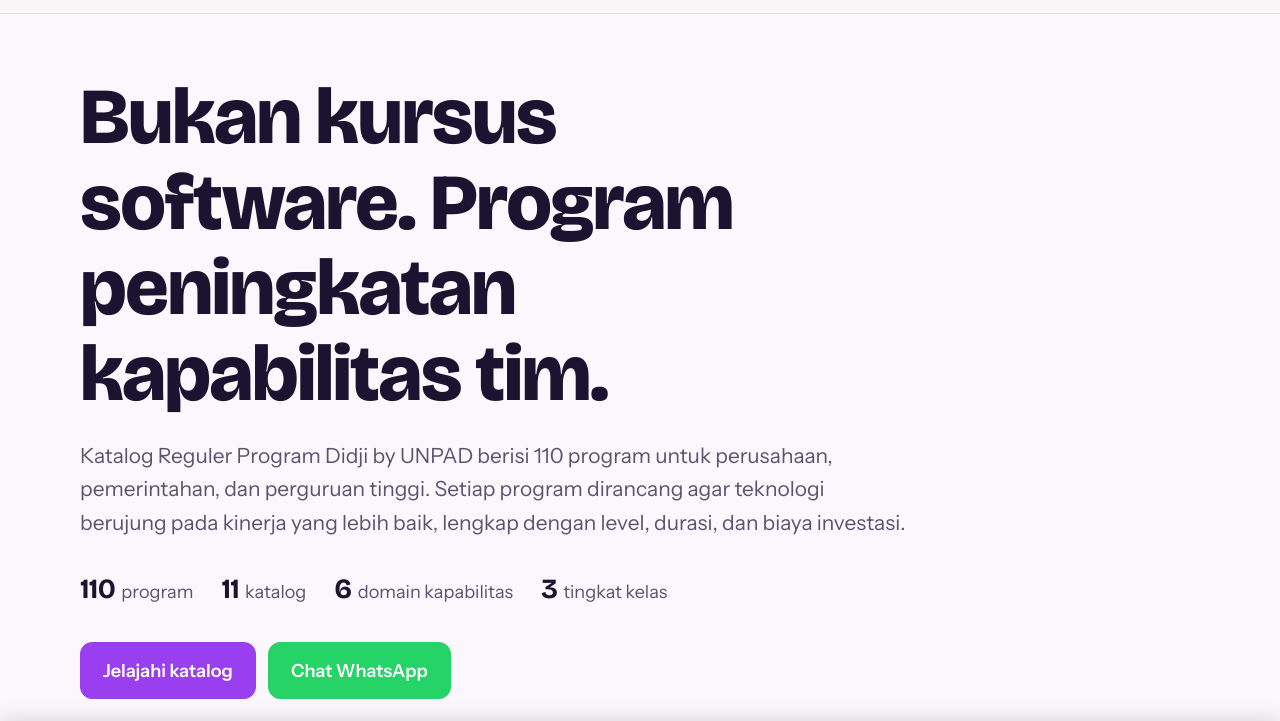
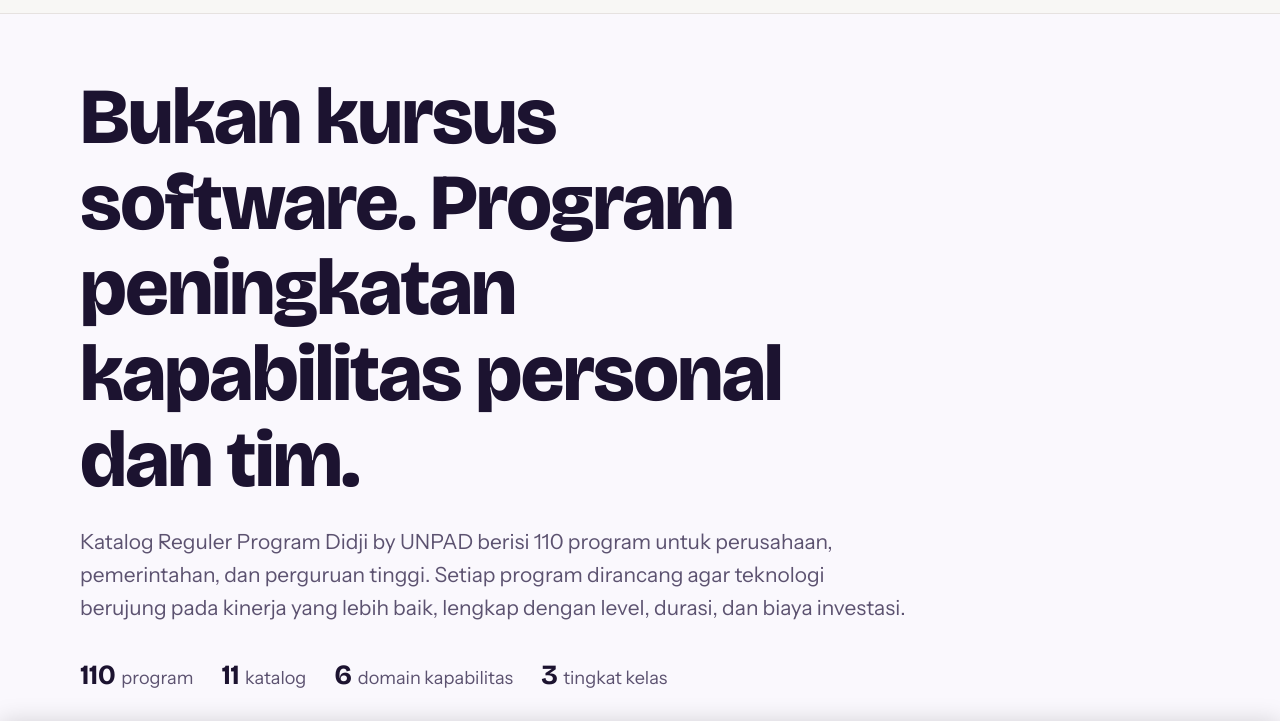
Before and after one commit to ockie17/DidjiRegClass, a plain HTML site: page index.html in a window 1280 px wide. Shown: the part 79-800 px from the top of the page. Drawn offline with nearby package versions, Linux system fonts and the light colour scheme.

Commit message:
Update index.html

```diff
--- a/index.html
+++ b/index.html
@@ -248,7 +248,7 @@
 <main id="atas">
   <section class="hero">
     <div class="wrap">
-      <h1>Bukan kursus software. Program peningkatan kapabilitas tim.</h1>
+      <h1>Bukan kursus software. Program peningkatan kapabilitas personal dan tim.</h1>
       <p class="lead">Katalog Reguler Program Didji by UNPAD berisi 110 program untuk perusahaan, pemerintahan, dan perguruan tinggi. Setiap program dirancang agar teknologi berujung pada kinerja yang lebih baik, lengkap dengan level, durasi, dan biaya investasi.</p>
       <div class="facts" aria-label="Ringkasan katalog">
         <span><b>110</b>program</span>
```
